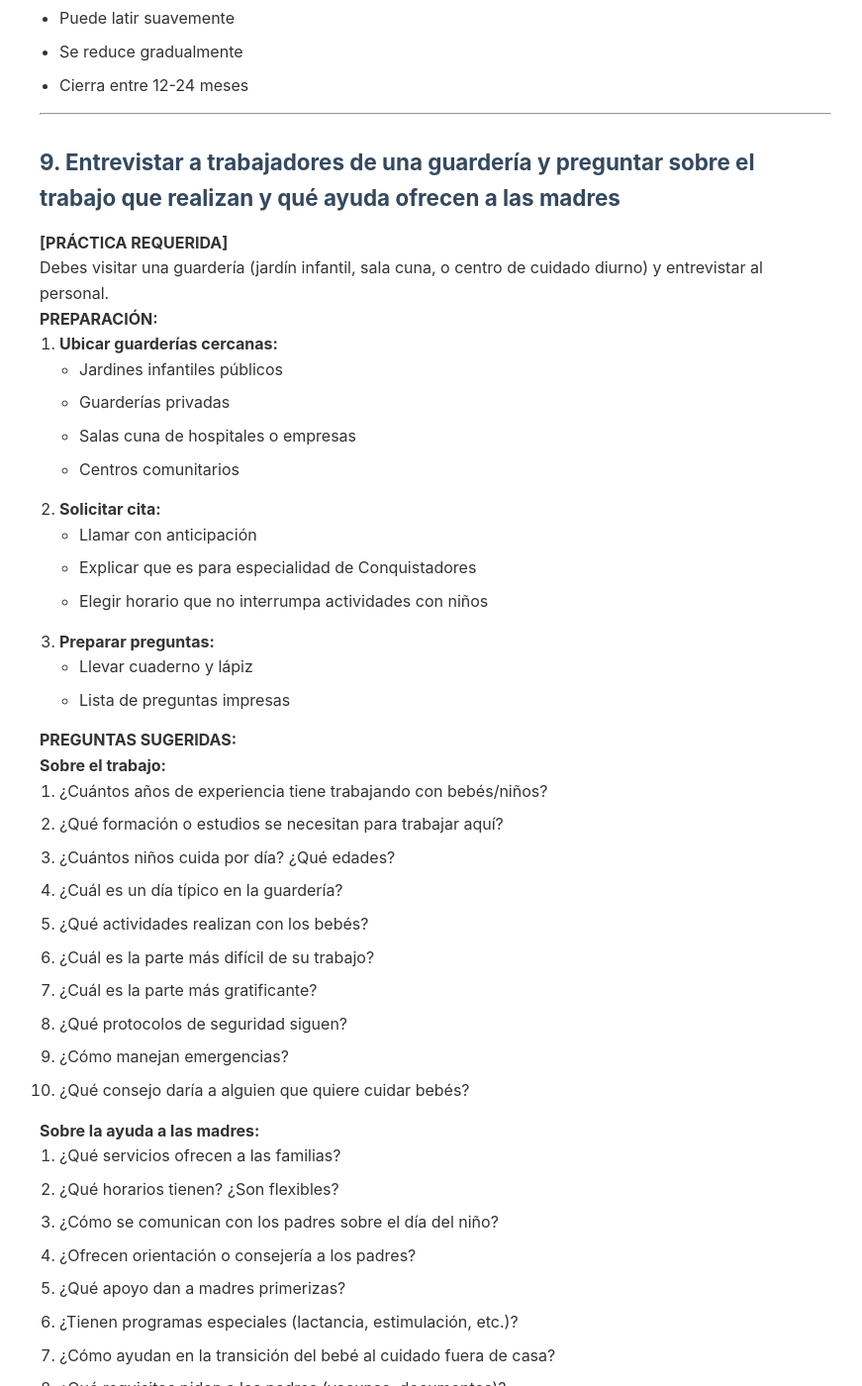
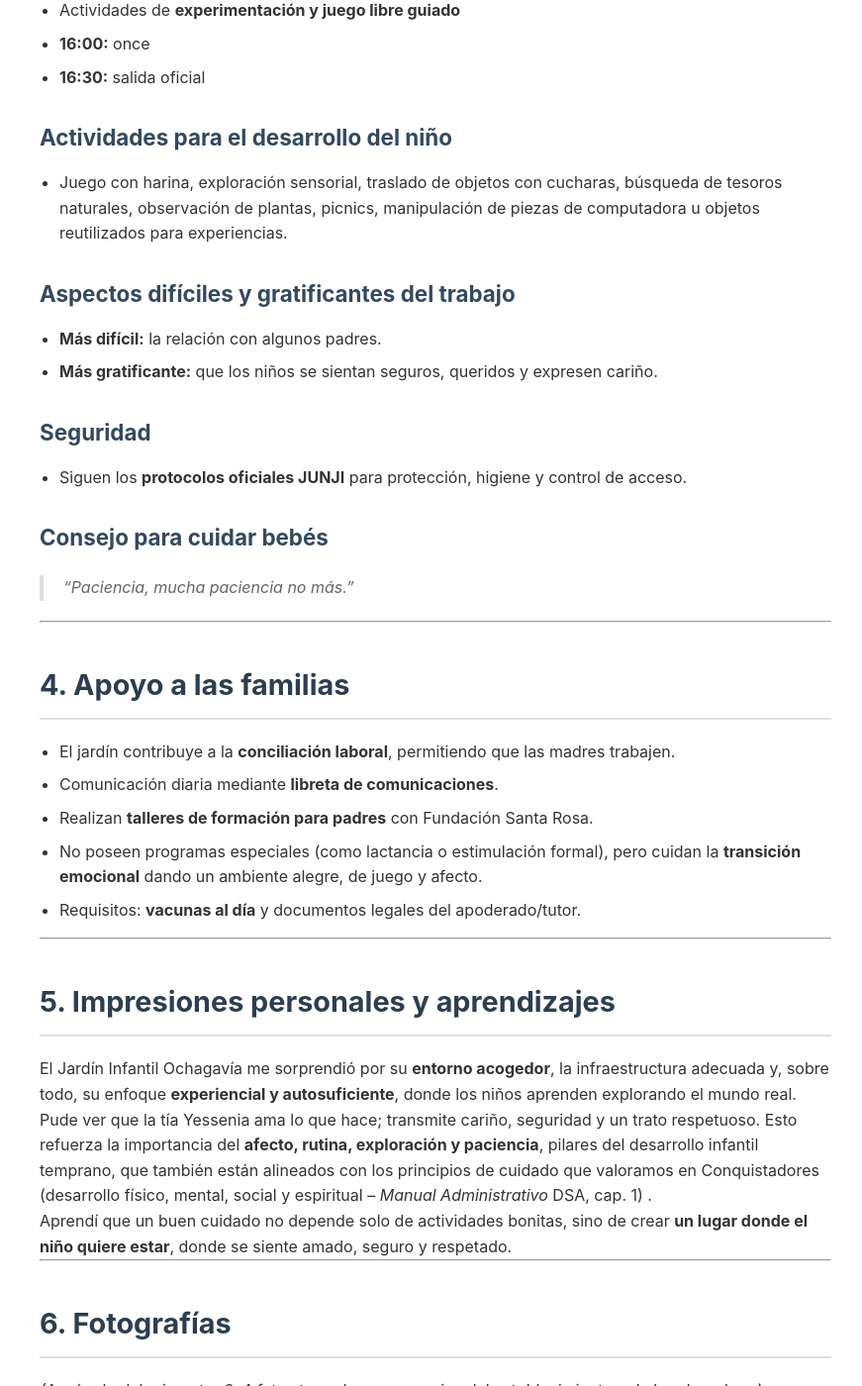
Before and after one commit to afromankenobi/especialidades_conquistadores, a Jekyll site: the page built from jvargas/HD/cuidado_de_bebes.md, in a window 1280 px wide and 1400 px high, scrolled down 20438 px. Shown: the whole window at 99% size, without its empty margins (200-1071 px from the left). Built offline with Jekyll 4.4.1, drawn with Linux system fonts in a browser that asks for light colours; some of the changed text lies outside the part shown.

Commit message:
mas cosas

```diff
--- a/jvargas/HD/cuidado_de_bebes.md
+++ b/jvargas/HD/cuidado_de_bebes.md
@@ -13,44 +13,7 @@
 
 ### 1. Cuidar un bebé durante cinco horas o más, tres veces por semana
 
-**[PRÁCTICA REQUERIDA]**
-
-Debes cuidar a un bebé real durante al menos **15 horas totales** distribuidas en **tres sesiones diferentes** de mínimo 5 horas cada una.
-
-**¿Qué implica "cuidar"?**
-
-- Supervisar constantemente su seguridad
-- Atender su llanto y necesidades
-- Alimentarlo cuando corresponda
-- Cambiar pañales cuando sea necesario
-- Entretenerlo y jugar apropiadamente
-- Mantenerlo limpio y cómodo
-- Comunicarse con los padres sobre su estado
-
-**Bebés apropiados para esta especialidad:**
-
-- **Edad ideal:** 6 meses a 2 años
-- Puede ser un hermano menor, primo, hijo de vecinos, o bebé de la iglesia
-- Requiere autorización escrita de los padres
-- Preferiblemente con padres cerca en las primeras sesiones
-
-**Registro requerido:**
-
-Llevar un diario con:
-- Fecha y horario de cuidado
-- Edad del bebé
-- Actividades realizadas
-- Situaciones enfrentadas
-- Firma de los padres confirmando el cuidado
-
-**Consejos importantes:**
-
-- **Nunca dejar al bebé solo** ni siquiera por un minuto
-- Mantener número de emergencia de los padres a mano
-- Saber dónde están pañales, ropa, comida y medicinas
-- Apagar celular o ponerlo en silencio (excepto para emergencias)
-- Lavarse manos antes de tocar al bebé o preparar alimentos
-- Tener paciencia: los bebés lloran, es normal
+Tengo 4 hijos. La mayor tiene 18, el menor 3 años.
 
 ---
 
@@ -114,17 +77,15 @@
    - Huevos completamente cocidos
    - Verduras cocidas hasta que estén blandas
 
-**[PRÁCTICA REQUERIDA]**
-
 **Preparar y dar una comida a un bebé:**
 
-**Receta sugerida: Papilla de verduras (9-12 meses)**
+**Receta: Papilla de verduras (9-12 meses)**
 
 Ingredientes:
 - 1 papa pequeña
 - 1 zanahoria pequeña
 - 2 cucharadas de zapallo/calabaza
-- 1 cucharadita de aceite de oliva
+- 1 cucharadita de aceite.
 - Agua hervida
 
 Preparación:
@@ -151,8 +112,6 @@
 ---
 
 ### 3. Preparar el baño, bañarlo, cambiar el pañal y vestirlo
-
-**[PRÁCTICA REQUERIDA]**
 
 **PREPARAR EL BAÑO:**
 
@@ -264,8 +223,6 @@
 
 ### 4. Preparar la cuna del bebé y ponerlo a dormir en la noche
 
-**[PRÁCTICA REQUERIDA]**
-
 **PREPARAR LA CUNA SEGURA:**
 
 **Cuna apropiada:**
@@ -301,9 +258,9 @@
    - Beso de buenas noches
 
 3. **Posición para dormir:**
-   - ✅ **BOCA ARRIBA** (sobre la espalda)
-   - ❌ NUNCA boca abajo (riesgo de muerte súbita)
-   - ❌ NUNCA de costado (puede darse vuelta)
+   - **BOCA ARRIBA** (sobre la espalda)
+   - NUNCA boca abajo (riesgo de muerte súbita)
+   - NUNCA de costado (puede darse vuelta)
    - Cabeza alternando lado (evitar aplanamiento)
 
 4. **Poner en la cuna:**
@@ -378,15 +333,9 @@
 | 9 meses | 7.5-9.5 | 68-73 |
 | 12 meses | 8.5-10.5 | 71-78 |
 
-**[PRÁCTICA REQUERIDA]**
-
 **Ver curva de crecimiento del bebé:**
 
-1. Pedir a los padres el carnet de salud o tarjeta de control
-2. Ubicar la gráfica de peso/talla
-3. Verificar que las mediciones estén en la curva entre percentiles 3 y 97
-4. Observar que la línea de crecimiento sea ascendente y estable
-5. Comparar con los valores de la tabla
+Vista en control sano de todos los hijos.
 
 **¿QUÉ SE DEBE HACER PARA UN CRECIMIENTO ADECUADO?**
 
@@ -474,14 +422,14 @@
 
 **4. Dependencia:**
 - Difícil de quitar después del año
-- El niño lo asocia con consuelo
+- El niño lo asocia con consuelo / Estimula el sistema de recompensas del cerebro
 - Puede interferir con alimentación sólida
 
 **5. Higiene:**
 - Requieren limpieza y esterilización constante
 - Si no se limpian bien, acumulan bacterias
 
-**POR QUÉ EVITAR O LIMITAR CHUPETES (CHUPONES):**
+**Por qué evitar o limitar chupetes (chupones):**
 
 **DESVENTAJAS:**
 
@@ -557,12 +503,12 @@
 **Los primeros 6 MESES de vida, el bebé debe alimentarse EXCLUSIVAMENTE con leche materna**
 
 **"Exclusivamente" significa:**
-- ❌ SIN agua
-- ❌ SIN jugos
-- ❌ SIN té o infusiones
-- ❌ SIN fórmula
-- ❌ SIN alimentos sólidos
-- ✅ SOLO leche materna
+- SIN agua
+- SIN jugos
+- SIN té o infusiones
+- SIN fórmula
+- SIN alimentos sólidos
+- SOLO leche materna
 
 **¿Por qué 6 meses?**
 
@@ -785,78 +729,98 @@
 
 ### 9. Entrevistar a trabajadores de una guardería y preguntar sobre el trabajo que realizan y qué ayuda ofrecen a las madres
 
-**[PRÁCTICA REQUERIDA]**
 
-Debes visitar una guardería (jardín infantil, sala cuna, o centro de cuidado diurno) y entrevistar al personal.
+**Entrevista a una profesional del cuidado infantil**
 
-**PREPARACIÓN:**
+---
 
-1. **Ubicar guarderías cercanas:**
-   - Jardines infantiles públicos
-   - Guarderías privadas
-   - Salas cuna de hospitales o empresas
-   - Centros comunitarios
+## **1. Datos básicos del jardín infantil**
 
-2. **Solicitar cita:**
-   - Llamar con anticipación
-   - Explicar que es para especialidad de Conquistadores
-   - Elegir horario que no interrumpa actividades con niños
+**Nombre:** Jardín Infantil Ochagavía – JUNJI
+**Dirección:** José Joaquín Prieto 6075, Pedro Aguirre Cerda, Santiago
+**Código JUNJI:** 13121017
+**Tipo:** Jardín Infantil y Sala Cuna, administración JUNJI
+**Horario:** 08:30 a 16:30 hrs (con extensión autorizada hasta las 17:00)
 
-3. **Preparar preguntas:**
-   - Llevar cuaderno y lápiz
-   - Lista de preguntas impresas
+---
 
-**PREGUNTAS SUGERIDAS:**
+## **2. Datos de la entrevistada**
 
-**Sobre el trabajo:**
-1. ¿Cuántos años de experiencia tiene trabajando con bebés/niños?
-2. ¿Qué formación o estudios se necesitan para trabajar aquí?
-3. ¿Cuántos niños cuida por día? ¿Qué edades?
-4. ¿Cuál es un día típico en la guardería?
-5. ¿Qué actividades realizan con los bebés?
-6. ¿Cuál es la parte más difícil de su trabajo?
-7. ¿Cuál es la parte más gratificante?
-8. ¿Qué protocolos de seguridad siguen?
-9. ¿Cómo manejan emergencias?
-10. ¿Qué consejo daría a alguien que quiere cuidar bebés?
+**Nombre:** Tía Yessenia
+**Cargo:** Educadora de Párvulos – Líder del nivel Medio Menor (3 años)
+**Experiencia:** 15 años trabajando con bebés y niños pequeños.
 
-**Sobre la ayuda a las madres:**
-11. ¿Qué servicios ofrecen a las familias?
-12. ¿Qué horarios tienen? ¿Son flexibles?
-13. ¿Cómo se comunican con los padres sobre el día del niño?
-14. ¿Ofrecen orientación o consejería a los padres?
-15. ¿Qué apoyo dan a madres primerizas?
-16. ¿Tienen programas especiales (lactancia, estimulación, etc.)?
-17. ¿Cómo ayudan en la transición del bebé al cuidado fuera de casa?
-18. ¿Qué requisitos piden a los padres (vacunas, documentos)?
+---
 
-**DESPUÉS DE LA ENTREVISTA:**
+## **3. Resumen de la entrevista**
 
-1. **Escribir informe** que incluya:
-   - Nombre y ubicación de la guardería
-   - Nombre del entrevistado y cargo
-   - Resumen de respuestas
-   - Tus impresiones y aprendizajes
-   - Fotos (con permiso)
+### **Formación y trabajo**
 
-2. **Presentar al instructor:**
-   - Informe escrito (1-2 páginas)
-   - Presentación oral breve
+* La tía Yessenia es **Educadora de Párvulos**, profesión requerida para el rol que cumple.
+* El jardín incluye distintos equipos: técnicas en párvulos, profesionales, tías de aseo y personal de cocina.
 
-**ASPECTOS A OBSERVAR:**
+### **Cantidad de niños y edades**
 
-- ✓ Limpieza e higiene del lugar
-- ✓ Seguridad (protecciones, salidas, botiquín)
-- ✓ Ambiente acogedor y estimulante
-- ✓ Relación del personal con los niños
-- ✓ Organización del espacio
-- ✓ Materiales y juguetes apropiados
+* Es educadora líder del nivel **Medio Menor (3 años)**.
+* Trabajan en ciclos de dos años con cada grupo, así que acompañará a mi hijo Emanuel este año y el próximo.
+
+### **Rutina diaria del jardín**
+
+* **08:30:** llegada y desayuno
+* Actividades **exploratorias** (cuentos, música, teatro, experiencias Montessori)
+* **Recreo y juegos al aire libre**
+* **12:00:** almuerzo
+* **13:00–14:30:** siesta
+* Actividades de **experimentación y juego libre guiado**
+* **16:00:** once
+* **16:30:** salida oficial
+
+### **Actividades para el desarrollo del niño**
+
+* Juego con harina, exploración sensorial, traslado de objetos con cucharas, búsqueda de tesoros naturales, observación de plantas, picnics, manipulación de piezas de computadora u objetos reutilizados para experiencias.
+
+### **Aspectos difíciles y gratificantes del trabajo**
+
+* **Más difícil:** la relación con algunos padres.
+* **Más gratificante:** que los niños se sientan seguros, queridos y expresen cariño.
+
+### **Seguridad**
+
+* Siguen los **protocolos oficiales JUNJI** para protección, higiene y control de acceso.
+
+### **Consejo para cuidar bebés**
+
+> *“Paciencia, mucha paciencia no más.”*
+
+---
+
+## **4. Apoyo a las familias**
+
+* El jardín contribuye a la **conciliación laboral**, permitiendo que las madres trabajen.
+* Comunicación diaria mediante **libreta de comunicaciones**.
+* Realizan **talleres de formación para padres** con Fundación Santa Rosa.
+* No poseen programas especiales (como lactancia o estimulación formal), pero cuidan la **transición emocional** dando un ambiente alegre, de juego y afecto.
+* Requisitos: **vacunas al día** y documentos legales del apoderado/tutor.
+
+---
+
+## **5. Impresiones personales y aprendizajes**
+
+El Jardín Infantil Ochagavía me sorprendió por su **entorno acogedor**, la infraestructura adecuada y, sobre todo, su enfoque **experiencial y autosuficiente**, donde los niños aprenden explorando el mundo real.
+
+Pude ver que la tía Yessenia ama lo que hace; transmite cariño, seguridad y un trato respetuoso. Esto refuerza la importancia del **afecto, rutina, exploración y paciencia**, pilares del desarrollo infantil temprano, que también están alineados con los principios de cuidado que valoramos en Conquistadores (desarrollo físico, mental, social y espiritual – *Manual Administrativo* DSA, cap. 1) .
+
+Aprendí que un buen cuidado no depende solo de actividades bonitas, sino de crear **un lugar donde el niño quiere estar**, donde se siente amado, seguro y respetado.
+
+---
+
+## **6. Fotografías**
+
+*(Aquí solo debe insertar 2–4 fotos tomadas con permiso del establecimiento y de la educadora.)*
 
 ---
 
 ### 10. Conocer el certificado de nacimiento entregado en tu país, y saber cuáles son los datos básicos que aparecen allí
-
-**Respuesta:**
 
 El **certificado (o partida) de nacimiento** es el documento oficial que registra el nacimiento de una persona y es fundamental para la identidad legal.
 
@@ -895,50 +859,11 @@
 21. **Sello oficial**
 22. **Folio y tomo:** Números de archivo
 
-**[PRÁCTICA REQUERIDA]**
-
-**Actividad a realizar:**
-
-1. **Solicita una copia de tu propio certificado de nacimiento:**
-   - Pide a tus padres que te muestren el original
-   - O solicita una copia certificada en el Registro Civil
-   - Observa todos los datos que contiene
-
-2. **Compara con el formato de tu país:**
-   - Busca en internet el formato oficial
-   - Identifica similitudes y diferencias
-   - Verifica qué datos adicionales puede tener
-
-3. **Investiga:**
-   - ¿Cuánto tiempo tienen los padres para registrar al bebé?
-   - ¿Qué documentos se necesitan para registrar un nacimiento?
-   - ¿Hay multa por registro tardío?
-   - ¿Dónde se hace el registro?
-
-**IMPORTANCIA DEL CERTIFICADO:**
-
-El certificado de nacimiento es necesario para:
-- ✓ Obtener documento de identidad
-- ✓ Inscribirse en la escuela
-- ✓ Acceder a servicios de salud
-- ✓ Tramitar pasaporte
-- ✓ Casarse (en el futuro)
-- ✓ Herencias
-- ✓ Cualquier trámite legal
-
-**PAÍSES Y SUS PARTICULARIDADES:**
-
-Cada país tiene su formato, pero los datos esenciales son similares. Algunos incluyen:
-- Huella del pie del bebé
-- Número de seguridad social
-- Grupo sanguíneo
-- Nombre del médico que atendió el parto
+!["Nacimiento"](../../assets/especialidades/cuidado_de_bebes/cert_nat.png)
 
 ---
 
 ### 11. Conocer el calendario de vacunación básico. ¿Qué vacunas son necesarias o exigidas? ¿Qué enfermedades previenen? ¿Cuándo deben ser administradas? Comprobar la tarjeta de vacunación del bebé a cuidar. En caso de estar incompleta, informar a la madre del bebé, ayudarle a buscar un centro de salud y a ponerse al día en los controles
-
-**Respuesta:**
 
 **IMPORTANCIA DE LAS VACUNAS:**
 
@@ -1201,30 +1126,3 @@
 - Consuela al bebé con voz suave
 - No des medicamentos sin indicación
 - No muevas al bebé si hubo caída o golpe (excepto si es necesario para salvar vida)
-
----
-
-## 📚 Referencias y recursos adicionales
-
-**Sitios web confiables:**
-- OMS (Organización Mundial de la Salud): who.int
-- UNICEF: unicef.org
-- Academia Americana de Pediatría: healthychildren.org
-- Ministerio de Salud de tu país
-
-**Libros recomendados:**
-- "El Cuidado del Bebé y el Niño Pequeño" - American Academy of Pediatrics
-- "Qué Esperar el Primer Año" - Heidi Murkoff
-- "Tu Bebé Semana a Semana" - Simone Cave
-
-**Videos educativos:**
-- Canales de pediatría en YouTube
-- Videos de lactancia materna (OMS)
-- Tutoriales de cambio de pañal y baño
-- Primeros auxilios infantiles (Cruz Roja)
-
-**Cursos recomendados:**
-- Primeros auxilios pediátricos (Cruz Roja)
-- RCP infantil
-- Cursos de puericultura
-- Talleres para cuidadores
```
Also changed, not shown: other parts of jvargas/HD/cuidado_de_bebes.md (+21 -28 lines), jvargas/AR/nudos_y_amarras.md (+91 -31 lines), assets/especialidades/cuidado_de_bebes/cert_nat.png (added), assets/especialidades/nudos_y_amarras/nudo-ocho.webp (added), assets/especialidades/nudos_y_amarras/nudo-simple-triple.webp (added), assets/especialidades/nudos_y_amarras/nudo-simple.webp (added).
